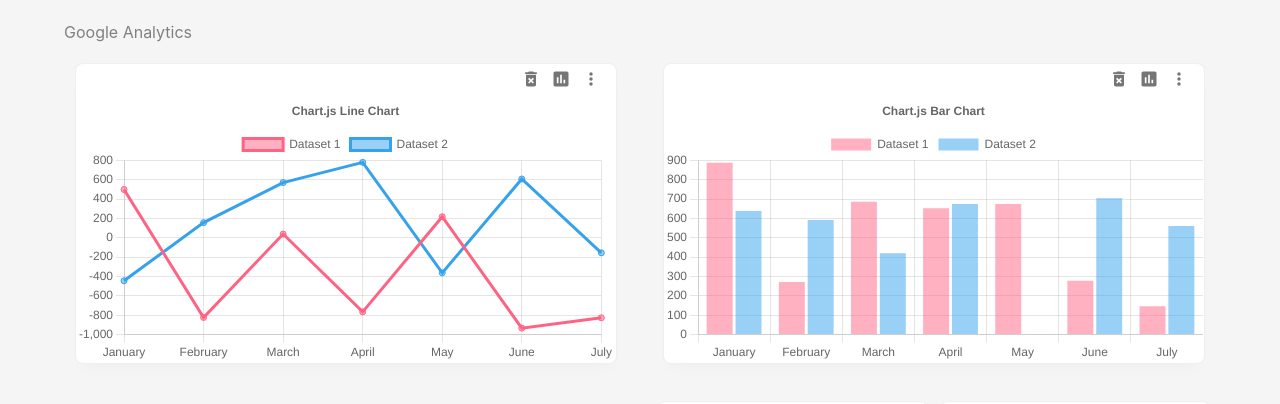
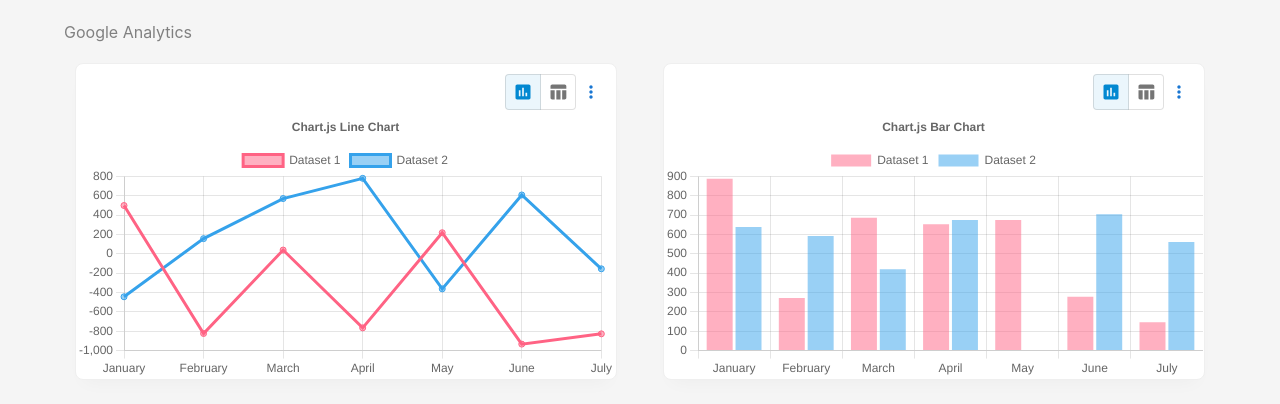
Before and after one commit to KiranGoyal88/Analytic-Dashboard, a React (Create React App) app: page / in a window 1280 px wide. Shown: the part 352-756 px from the top of the page. Built offline with nearby package versions, Linux system fonts and the light colour scheme.

Commit message:
added chart/table buttons and sidebar update

```diff
--- a/src/components/ChartRenderer.jsx
+++ b/src/components/ChartRenderer.jsx
@@ -1,10 +1,16 @@
 import React from "react";
-import MoreVertIcon from "@mui/icons-material/MoreVert";
-import { IconButton } from "@mui/material";
+import { IconButton, ToggleButton, ToggleButtonGroup } from "@mui/material";
 import InsertChartIcon from "@mui/icons-material/InsertChart";
-import DeleteForeverIcon from "@mui/icons-material/DeleteForever";
+import TableChartIcon from "@mui/icons-material/TableChart";
+import MoreVert from "../utils/MoreVert";
 
 function ChartRenderer(props) {
+  const [toggleButtons, setToggleButtons] = React.useState("chart");
+
+  const handleAlignment = (event, toggle) => {
+    setToggleButtons(toggle);
+  };
+
   return (
     <div
       style={{
@@ -14,19 +20,40 @@ function ChartRenderer(props) {
         boxShadow: "0px 10px 18px -8.74282px rgba(0, 0, 0, 0.04)",
         backgroundColor: "#FFFFFF",
         display: "flex",
-        flexDirection: "column"
-      }}
-    >
-      <div style={{ alignSelf: "flex-end", marginRight: "10px" }}>
-        <IconButton aria-label="delete" size="small">
-          <DeleteForeverIcon fontSize="small" />
-        </IconButton>
-        <IconButton aria-label="delete" size="small">
-          <InsertChartIcon fontSize="small" />
-        </IconButton>
-        <IconButton aria-label="delete" size="small" onClick={() => props.setSelectedWidget(props.chartType)}>
+        flexDirection: "column",
+      }}>
+      <div
+        style={{
+          alignSelf: "flex-end",
+          marginRight: "10px",
+          marginTop: "10px",
+          display: "flex",
+        }}>
+        <ToggleButtonGroup
+          sx={{ padding: 0 }}
+          size="small"
+          color="info"
+          value={toggleButtons}
+          exclusive
+          onChange={handleAlignment}
+          aria-label="text alignment">
+          <ToggleButton size="small" value="chart">
+            <InsertChartIcon fontSize="small" />
+          </ToggleButton>
+          <ToggleButton size="small" value="table">
+            <TableChartIcon fontSize="small" />
+          </ToggleButton>
+        </ToggleButtonGroup>
+        <MoreVert
+          setSelectedWidget={props.setSelectedWidget}
+          chartType={props.chartType}
+        />
+        {/* <IconButton
+          aria-label="delete"
+          size="medium"
+          onClick={() => props.setSelectedWidget(props.chartType)}>
           <MoreVertIcon fontSize="small" />
-        </IconButton>
+        </IconButton> */}
       </div>
       {props.children}
     </div>
--- /dev/null
+++ b/src/components/EditWidget.jsx
@@ -0,0 +1,64 @@
+import React, { useState } from "react";
+import ArrowForwardIosIcon from "@mui/icons-material/ArrowForwardIos";
+
+import "../styles/editwidget.css";
+import { IconButton, Typography, Box, Tab, Tabs } from "@mui/material";
+
+function TabPanel(props) {
+  const { children, value, index, ...other } = props;
+
+  return (
+    <div
+      role="tabpanel"
+      hidden={value !== index}
+      id={`simple-tabpanel-${index}`}
+      aria-labelledby={`simple-tab-${index}`}
+      {...other}>
+      {value === index && (
+        <Box sx={{ p: 3 }}>
+          <Typography>{children}</Typography>
+        </Box>
+      )}
+    </div>
+  );
+}
+
+function EditWidget({ selectedWidget }) {
+  const [currentTab, setCurrentTab] = useState("data");
+
+  const handleChange = (event, tab) => {
+    setCurrentTab(tab);
+  };
+
+  return (
+    <div className="container">
+      <div className="header">
+        <IconButton sx={{ marginRight: "100px", marginLeft: "10px" }}>
+          <ArrowForwardIosIcon fontSize="small" />
+        </IconButton>
+
+        <h3 className="header-title">Edit Widget</h3>
+      </div>
+      <Box sx={{ width: "100%" }}>
+        <Box sx={{ borderBottom: 1, borderColor: "divider" }}>
+          <Tabs
+            value={currentTab}
+            onChange={handleChange}
+            variant="fullWidth"
+            aria-label="Edit Widget">
+            <Tab label="Data" />
+            <Tab label="Settings" />
+          </Tabs>
+        </Box>
+        <TabPanel value={currentTab} index={0}>
+          Data
+        </TabPanel>
+        <TabPanel value={currentTab} index={1}>
+          Settings
+        </TabPanel>
+      </Box>
+    </div>
+  );
+}
+
+export default EditWidget;
--- a/src/components/Sidebar.jsx
+++ b/src/components/Sidebar.jsx
@@ -2,7 +2,7 @@ import React, { useEffect, useState } from "react";
 import Drawer from "@mui/material/Drawer";
 
 import "../styles/sidebar.css";
-import Box from "@mui/material/Box";
+import EditWidget from "./EditWidget";
 
 export default function Sidebar({ selectedWidget, setSelectedWidget }) {
   const [open, setopen] = useState(false);
@@ -29,12 +29,10 @@ export default function Sidebar({ selectedWidget, setSelectedWidget }) {
           onClose={() => closeDrawer()}>
           <div
             style={{
-              width: "240px",
+              width: "400px",
               display: "flex",
-              flexDirection: "column",
-              alignItems: "center",
             }}>
-            <h3>Edit {selectedWidget}</h3>
+            <EditWidget selectedWidget={selectedWidget} />
           </div>
         </Drawer>
       </React.Fragment>
--- /dev/null
+++ b/src/styles/editwidget.css
@@ -0,0 +1,18 @@
+.container {
+    display: flex;
+    margin-top: 10px;
+width: 100%;
+flex-direction: column;
+}
+
+.header {
+    display: flex;
+    width: 100%;
+    align-items: center;
+
+}
+
+.header-title {
+    margin: 0;
+    color:  rgb(73, 73, 73);
+}
--- /dev/null
+++ b/src/utils/MoreVert.jsx
@@ -0,0 +1,56 @@
+import * as React from "react";
+import Button from "@mui/material/Button";
+import Menu from "@mui/material/Menu";
+import MenuItem from "@mui/material/MenuItem";
+import MoreVertIcon from "@mui/icons-material/MoreVert";
+
+export default function MoreVert(props) {
+  const [anchorEl, setAnchorEl] = React.useState(null);
+  const open = Boolean(anchorEl);
+  const handleClick = (event) => {
+    setAnchorEl(event.currentTarget);
+  };
+  const handleClose = () => {
+    setAnchorEl(null);
+  };
+
+  const onEditClick = () => {
+    setAnchorEl(null);
+    props.setSelectedWidget(props.chartType);
+  };
+
+  return (
+    <div>
+      <Button
+        sx={{ height: "100%", minWidth: "30px" }}
+        size="small"
+        aria-controls={open ? "basic-menu" : undefined}
+        aria-haspopup="true"
+        aria-expanded={open ? "true" : undefined}
+        onClick={handleClick}>
+        <MoreVertIcon fontSize="small" />
+      </Button>
+      <Menu
+        id="basic-menu"
+        elevation={0}
+        anchorOrigin={{
+          vertical: "bottom",
+          horizontal: "right",
+        }}
+        transformOrigin={{
+          vertical: "top",
+          horizontal: "left",
+        }}
+        anchorEl={anchorEl}
+        open={open}
+        onClose={handleClose}
+        MenuListProps={{
+          "aria-labelledby": "basic-button",
+        }}>
+        <MenuItem onClick={() => onEditClick()}>Edit</MenuItem>
+        <MenuItem onClick={handleClose}>Export</MenuItem>
+        <MenuItem onClick={handleClose}>Delete</MenuItem>
+      </Menu>
+    </div>
+  );
+}
```
